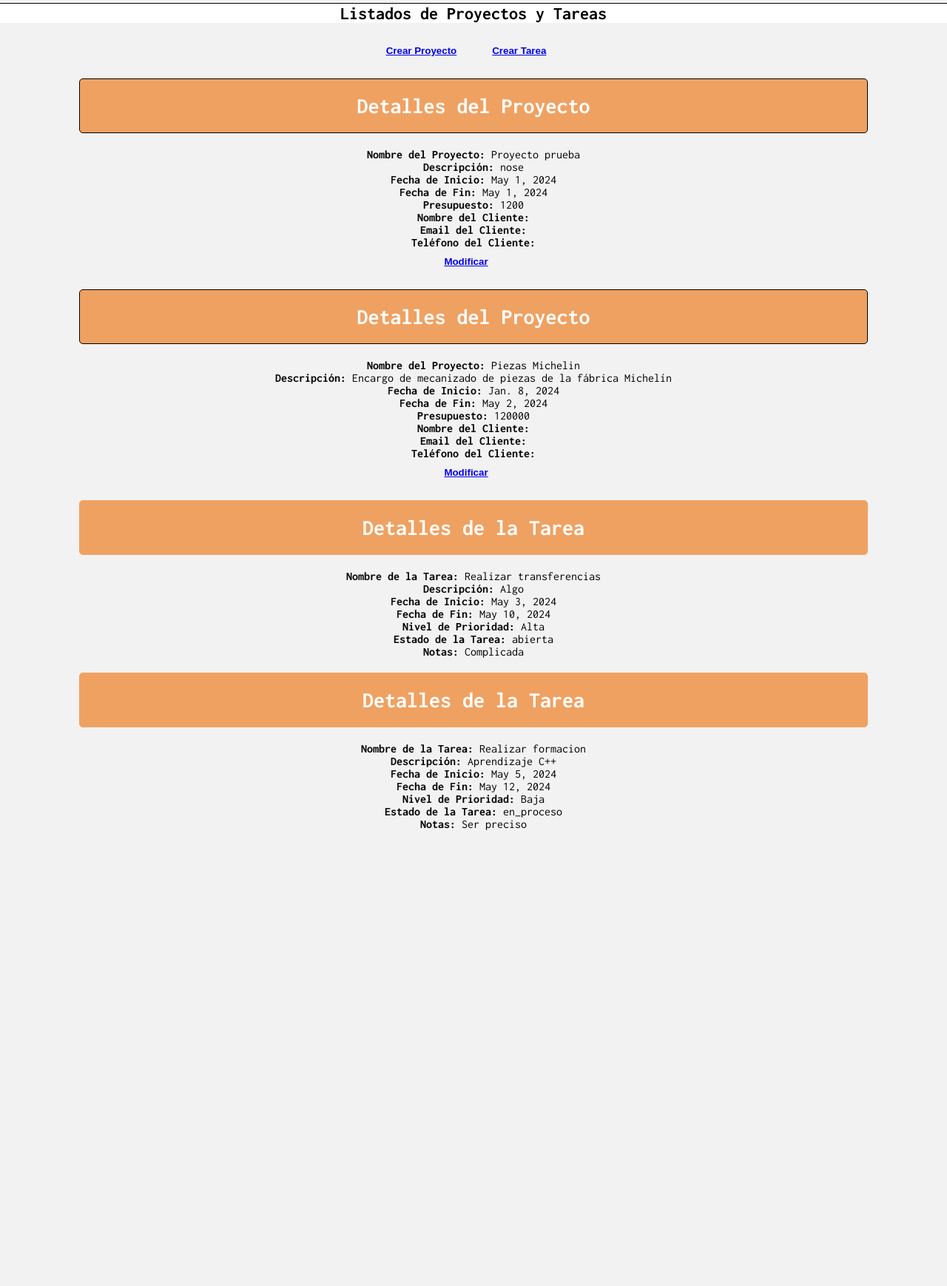
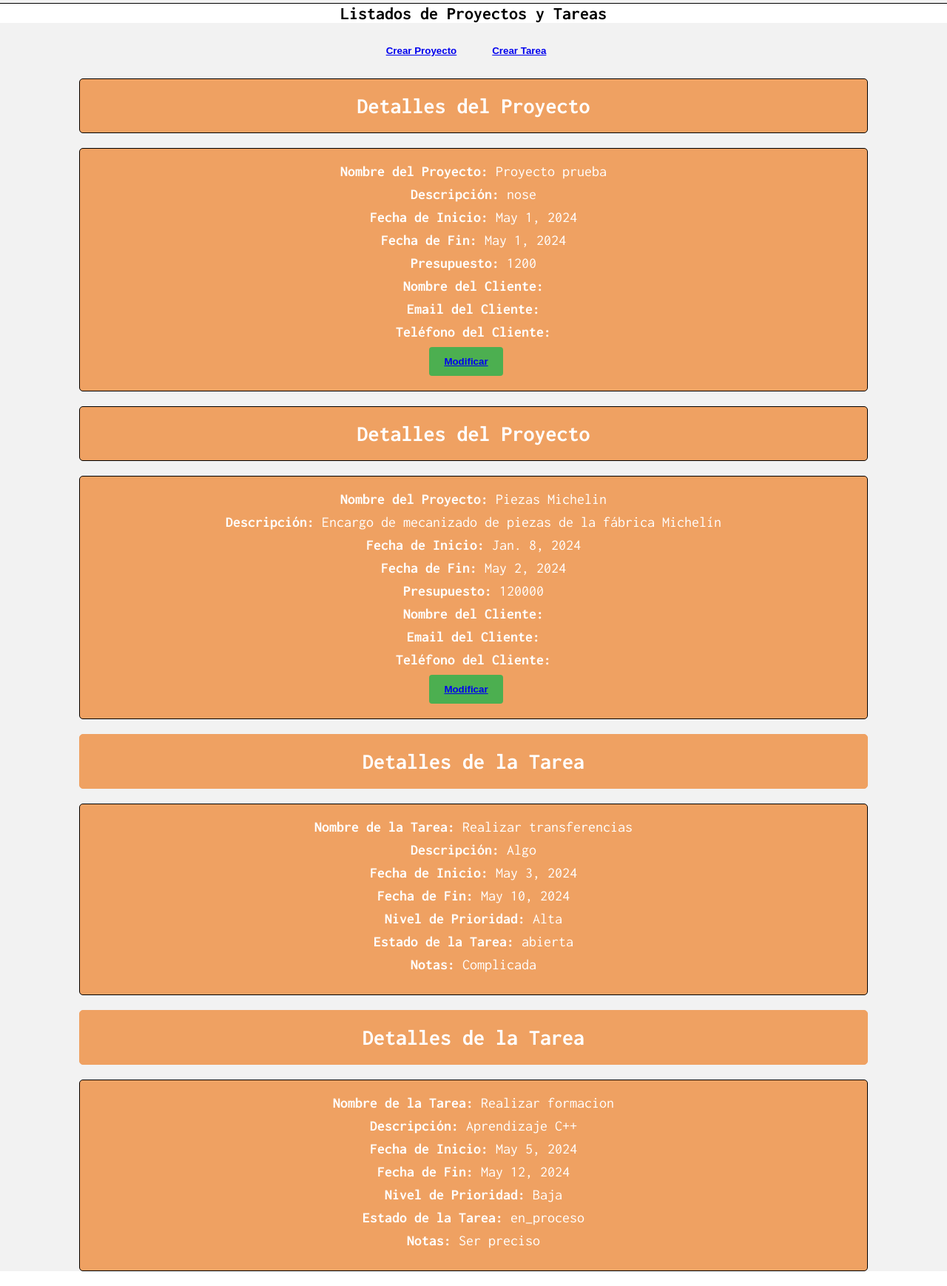
Before and after one commit to joncanadas/Grupo_9-Entregable_2, a Django app: page /DjangoGePrApp/listados/ in a window 1280 px wide. Shown: the part 158-1896 px from the top of the page at 74% size. Before the commit the page ends 1280 px from the top, so only its background shows below. Run offline with Django 5.2, Linux system fonts and the light colour scheme; data comes from the database, SQL or seed files in the repository.

Commit message:
+cambios

```diff
--- a/DjangoGePrApp/templates/listados.html
+++ b/DjangoGePrApp/templates/listados.html
@@ -10,7 +10,7 @@
 {% for pro in lista_proyectos %}
 
 <h3 class="detallesProyecto">Detalles del Proyecto</h3>
-<div>
+<div class="formulario">
   <div>
     <strong>Nombre del Proyecto:</strong> {{ pro.Nombre }}
     <span id="nombre-proyecto"></span>
@@ -48,8 +48,9 @@
 {% endfor %}
 
 {% for tar in lista_tareas %}
+
 <h3 class="detallesTarea">Detalles de la Tarea</h3>
-<div>
+<div class="formulario">
   <div>
     <strong>Nombre de la Tarea:</strong> {{ tar.Nombre }}
     <span id="nombre-tarea"></span>
```
